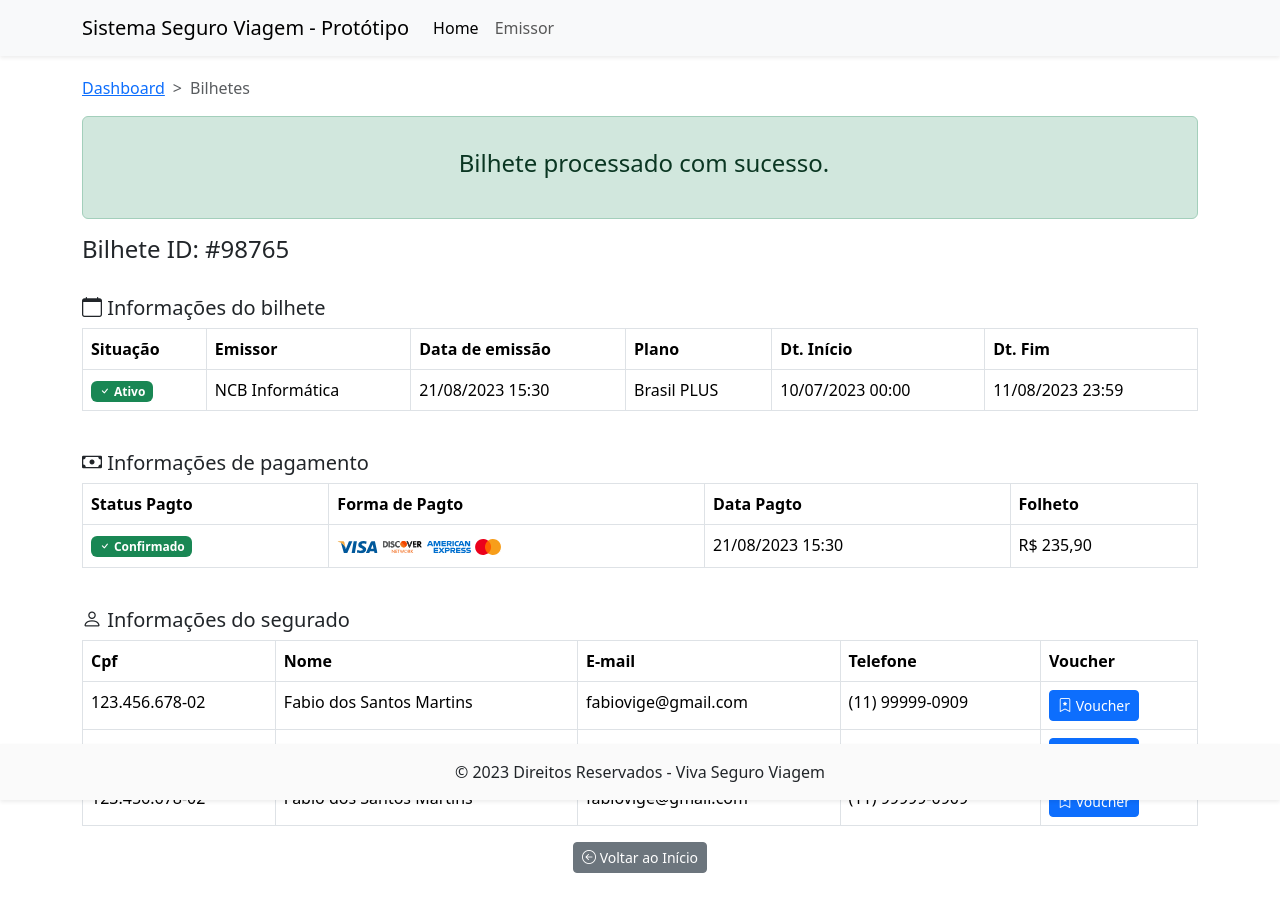
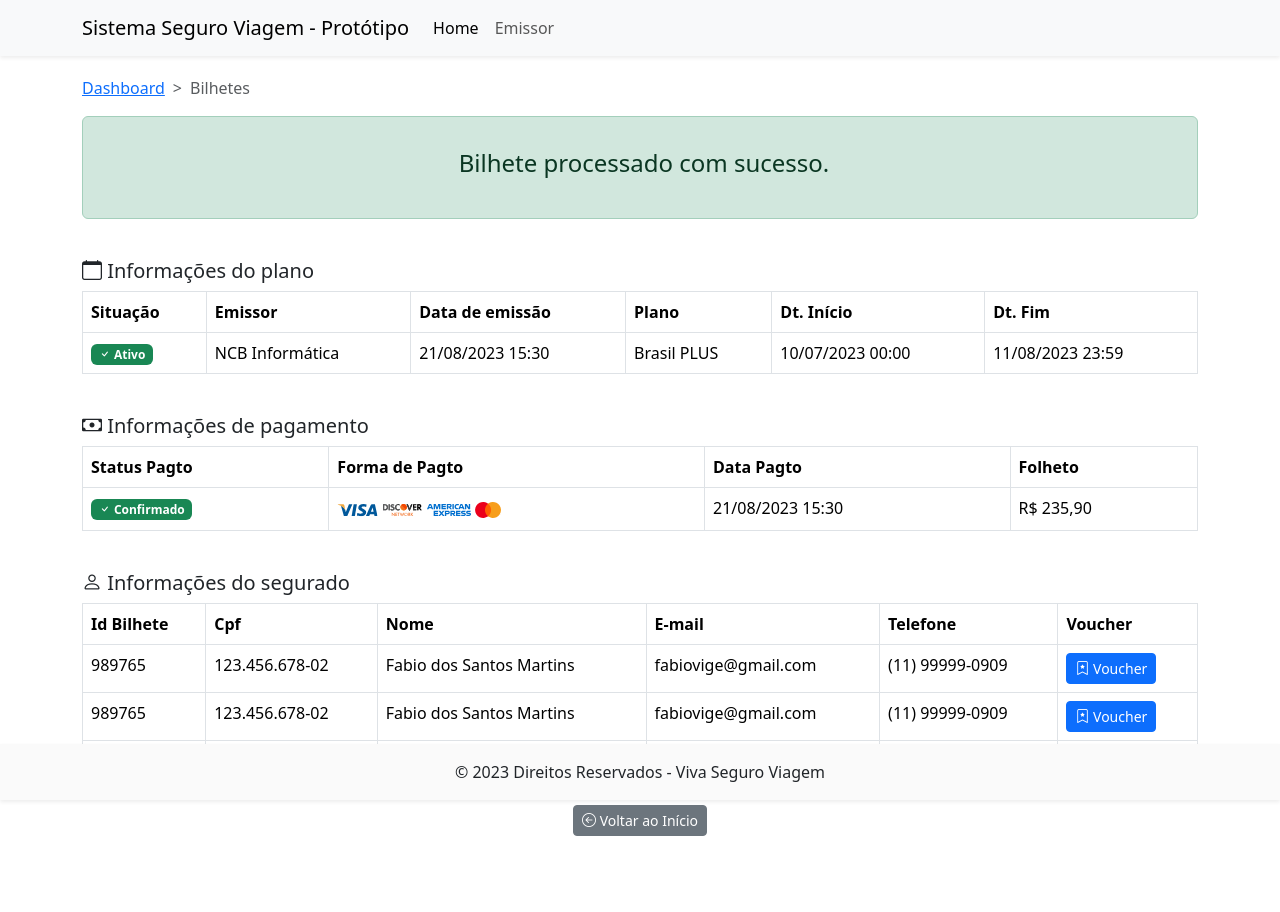
Before and after one commit to fabiovige/ptototipo-viva, a Vue app: page /sucesso in a window 1280 px wide. Shown: the top 912 px of the page. Built offline with nearby package versions, Linux system fonts and the light colour scheme.

Commit message:
Melhoria gerais

```diff
--- a/src/components/InformacoesBilhete.vue
+++ b/src/components/InformacoesBilhete.vue
@@ -2,9 +2,7 @@
   <div class="row">
     <div class="col-md-12">
       <!-- Carrinho de Compras -->
-      <h5 class="mt-4">
-        <i class="bi bi-calendar"></i> Informações do bilhete
-      </h5>
+      <h5 class="mt-4"><i class="bi bi-calendar"></i> Informações do plano</h5>
       <table class="table table-bordered">
         <thead>
           <tr>
--- a/src/components/InformacoesSeguradoSucesso.vue
+++ b/src/components/InformacoesSeguradoSucesso.vue
@@ -6,6 +6,7 @@
       <table class="table table-bordered">
         <thead>
           <tr>
+            <th>Id Bilhete</th>
             <th>Cpf</th>
             <th>Nome</th>
             <th>E-mail</th>
@@ -15,6 +16,7 @@
         </thead>
         <tbody>
           <tr>
+            <td>989765</td>
             <td>123.456.678-02</td>
             <td>Fabio dos Santos Martins</td>
             <td>fabiovige@gmail.com</td>
@@ -26,6 +28,7 @@
             </td>
           </tr>
           <tr>
+            <td>989765</td>
             <td>123.456.678-02</td>
             <td>Fabio dos Santos Martins</td>
             <td>fabiovige@gmail.com</td>
@@ -37,6 +40,7 @@
             </td>
           </tr>
           <tr>
+            <td>989765</td>
             <td>123.456.678-02</td>
             <td>Fabio dos Santos Martins</td>
             <td>fabiovige@gmail.com</td>
--- a/src/views/SucessoView.vue
+++ b/src/views/SucessoView.vue
@@ -4,14 +4,6 @@
       <div class="alert alert-success">
         <div class="d-flex justify-content-center my-3">
           <h4 class="ms-2">Bilhete processado com sucesso.</h4>
-        </div>
-      </div>
-
-      <div class="row">
-        <div class="col-12 d-flex align-content-center justify-content-between">
-          <div>
-            <h4>Bilhete ID: #98765</h4>
-          </div>
         </div>
       </div>
 
--- a/src/views/VisualizarPendenteView.vue
+++ b/src/views/VisualizarPendenteView.vue
@@ -4,11 +4,6 @@
       <div class="col-12 d-flex align-content-center justify-content-between">
         <div>
           <h4>Bilhete ID: #98765</h4>
-        </div>
-        <div>
-          <RouterLink to="/bilhetes/1" class="btn btn-sm btn-secondary">
-            <i class="bi bi-arrow-left-circle"></i> Voltar
-          </RouterLink>
         </div>
       </div>
     </div>
@@ -20,7 +15,12 @@
     <InformacoesSegurado />
 
     <div class="row">
-      <div class="col-md-12 d-flex justify-content-end">
+      <div class="col-md-12 d-flex justify-content-between">
+        <div>
+          <RouterLink to="/bilhetes/1" class="btn btn-sm btn-secondary">
+            <i class="bi bi-arrow-left-circle"></i> Voltar
+          </RouterLink>
+        </div>
         <button class="btn btn-sm btn-danger">
           <i class="bi bi-x-circle"></i> Cancelar bilhete
         </button>
```
